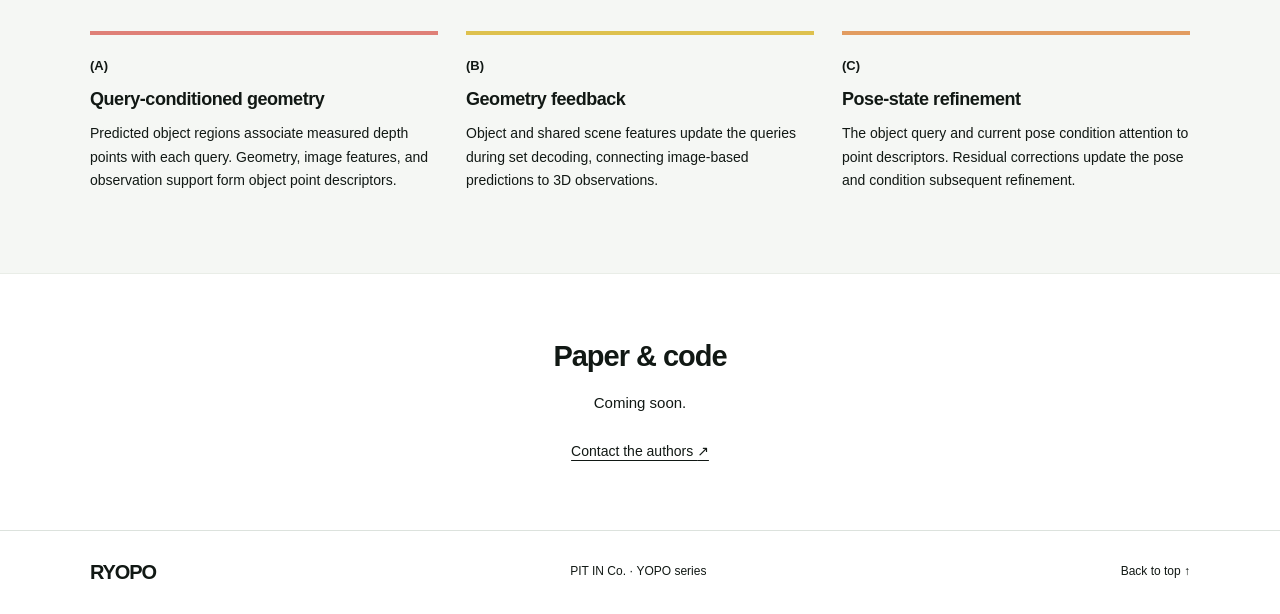
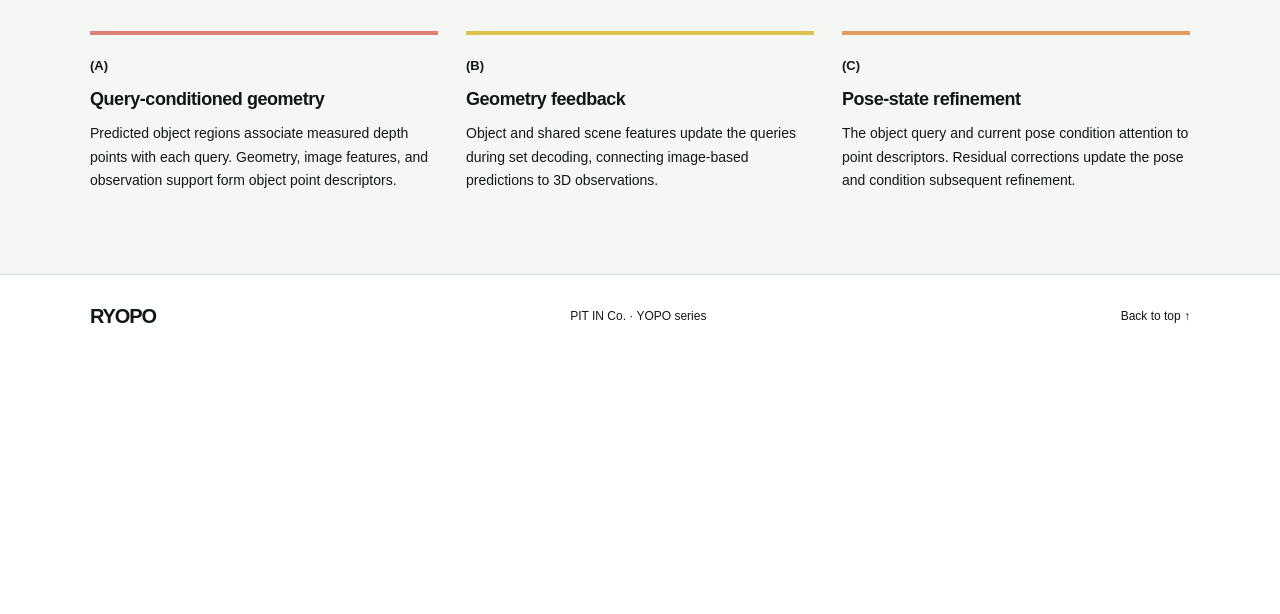
Before and after one commit to yopo-series/RYOPO-project-page, a website with bundled scripts: page index.html in a window 1280 px wide. Shown: the part 8208-8822 px from the top of the page. After the commit the page ends 8566 px from the top, so only its background shows below. Built offline with nearby package versions, Linux system fonts and the light colour scheme.

Commit message:
Remove trailing paper and code placeholder

```diff
--- a/index.html
+++ b/index.html
@@ -176,7 +176,6 @@
       </div>
     </section>
 
-    <section class="container release-section" aria-labelledby="release-title"><h2 id="release-title">Paper &amp; code</h2><p>Coming soon.</p><a class="contact-link" href="mailto:hj@pitin-ev.com">Contact the authors <span aria-hidden="true">↗</span></a></section>
   </main>
   <footer class="site-footer"><div class="container"><a class="wordmark" href="#">RYOPO</a><p>PIT IN Co. · <a href="https://mikigom.github.io/YOPO-project-page/">YOPO series</a></p><a href="#">Back to top ↑</a></div></footer>
   <dialog id="figure-dialog" aria-labelledby="dialog-title"><div class="dialog-toolbar"><h2 id="dialog-title">Architecture</h2><button type="button" id="close-dialog" aria-label="Close enlarged diagram">Close <span aria-hidden="true">×</span></button></div><div class="diagram-scroll"><img id="dialog-image" alt="" width="1750" height="920"></div><p>Scroll horizontally on small screens to inspect the diagram. Press Escape to close.</p></dialog>
```
Also changed, not shown: tests/site.spec.js (+2 -0 lines).
